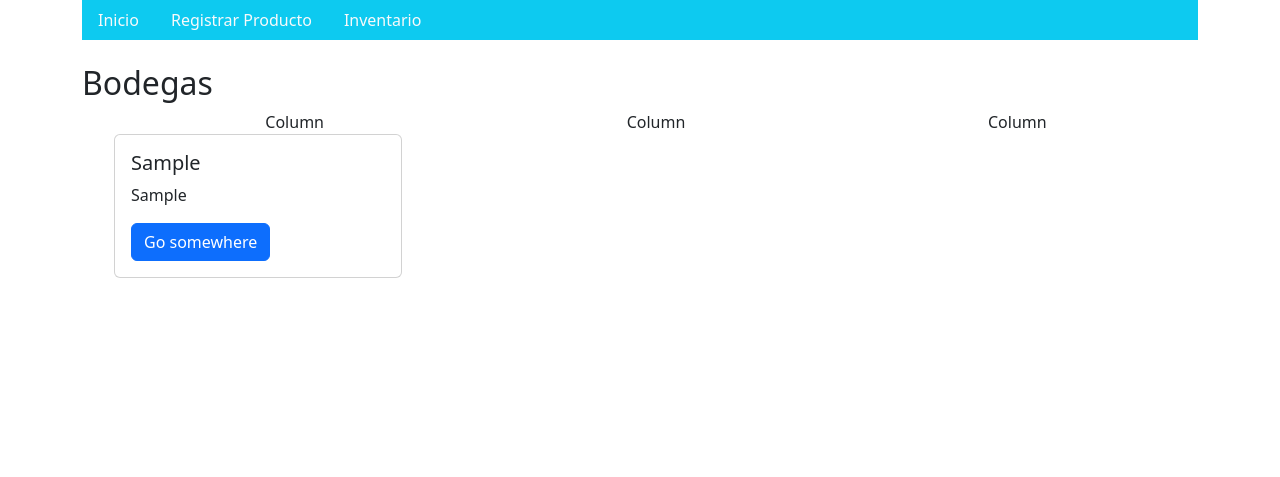
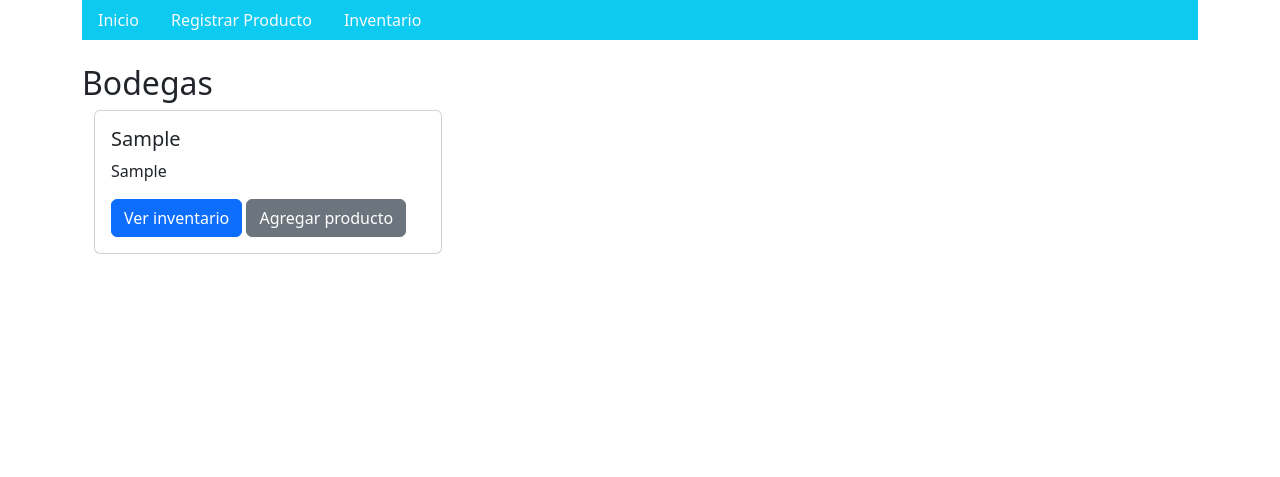
Before and after one commit to ISIS2503-S01-G07-Alt-F4/Sprint-2, a Django app: page /inventario/bodegas/ in a window 1280 px wide. Shown: the top 477 px of the page. Run offline with Django 5.2, Linux system fonts and the light colour scheme; tables that the repository leaves empty hold one stand-in row (values such as "Sample post"); some libraries are stand-ins or nearby versions.

Commit message:
update docker compose

```diff
--- a/Inventario/templates/Bodega/bodega.html
+++ b/Inventario/templates/Bodega/bodega.html
@@ -4,28 +4,20 @@
 
 {% block content %}
   <h2>Bodegas</h2>
-  <ul>
-    <div class="container text-center">
-        <div class="row">
-          {% for bodega in bodegas %}
-          <div class="col">
-            Column
-          </div>
-          <div class="col">
-            Column
-          </div>
-          <div class="col">
-            Column
+  <div class="container">
+    <div class="row">
+      {% for bodega in bodegas %}
+        <div class="col-md-4 mb-4">
+          <div class="card h-100">
+            <div class="card-body">
+              <h5 class="card-title">{{ bodega.ciudad }}</h5>
+              <p class="card-text">{{ bodega.direccion }}</p>
+              <a href="#" class="btn btn-primary">Ver inventario</a>
+              <a href="#" class="btn btn-secondary">Agregar producto</a>
+            </div>
           </div>
         </div>
-      </div>
-      <div class="card" style="width: 18rem;">
-        <div class="card-body">
-          <h5 class="card-title">{{ bodega.ciudad }}</h5>
-          <p class="card-text">{{ bodega.direccion }}</p>
-          <a href="#" class="btn btn-primary">Go somewhere</a>
-        </div>
-      </div>
-    {% endfor %}
-  </ul>
+      {% endfor %}
+    </div>
+  </div>
 {% endblock %}
--- a/docker-compose.yml
+++ b/docker-compose.yml
@@ -14,7 +14,7 @@ services:
 
   django:
     build: .
-    command: python manage.py runserver 0.0.0.0:8000
+    command: sh -c "python manage.py migrate && python manage.py runserver 0.0.0.0:8000"
     volumes:
       - .:/app
     ports:
```
Also changed, not shown: Inventario/migrations/0002_remove_item_fecha_retiro.py (added), Users/migrations/0005_alter_usuario_rol.py (added).
